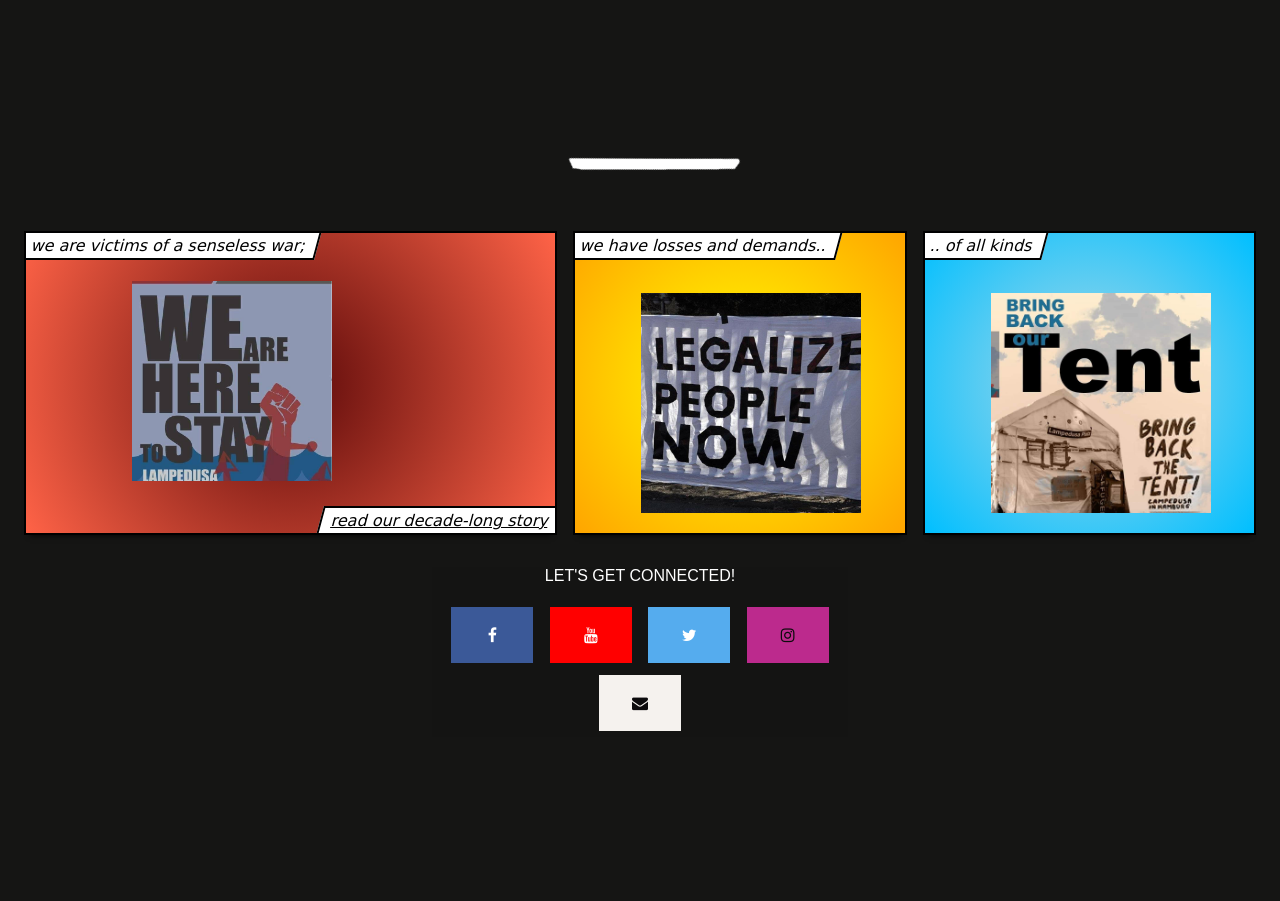
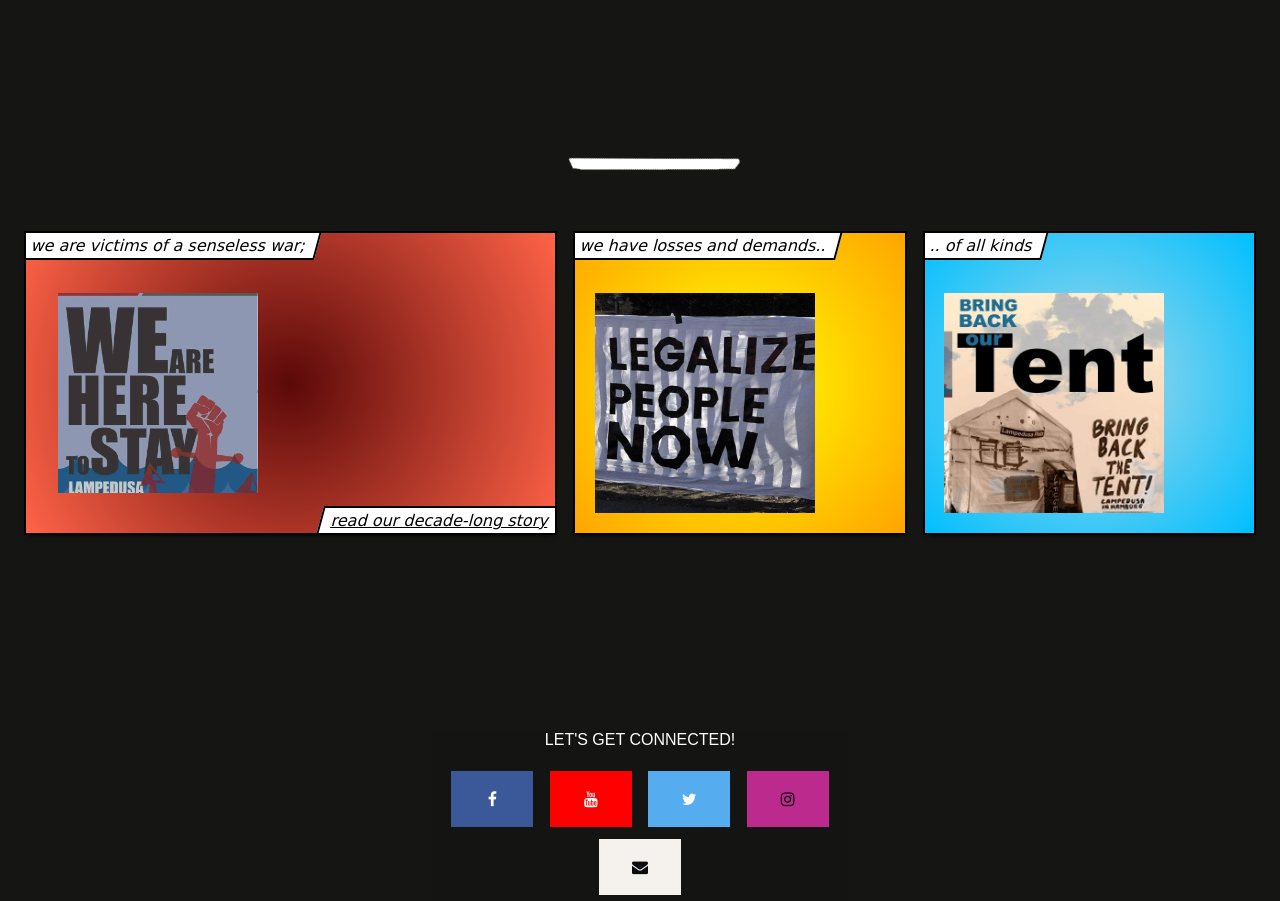
Before and after one commit to streamerd/lampedusa-group-in-hamburg, a plain HTML site: page index.html in a window 1280 px wide. Shown: the part 138-1039 px from the top of the page. Before the commit the page ends 875 px from the top, so only its background shows below. Drawn offline with nearby package versions, Linux system fonts and the light colour scheme; a web font is replaced by a local one.

Commit message:
enhance comic layout

```diff
--- a/css/comicbook.css
+++ b/css/comicbook.css
@@ -45,7 +45,7 @@
   }
 
   .panel-center-left{
-    left:20%;
+    left:6%;
     position:absolute;
     top:20% ;
     /* transform:skew(-15deg); */
--- a/index.html
+++ b/index.html
@@ -112,7 +112,7 @@
          -->
         <div class="panel">
           <p class="text top-left">we are victims of a senseless war; </p>
-          <img class="panel-center" src="./img/here-to-stay.jpeg" width="200px" height="200px"/>
+          <img class="panel-center-left" src="./img/here-to-stay.jpeg" width="200px" height="200px"/>
           <p class="text bottom-right">
               <a href="./our-history.html">
                 <u>
@@ -140,13 +140,11 @@
           </div>
 
 
-
-
       </article>
       <!-- end of comicbook -->
 
 
-        <div class="footer">
+        <div class="footer" style="margin-top:180px;">
             <p class="footer-txt">let's get connected!</p>
             <a href="https://www.facebook.com/lampedusainhamburg" target="_blank" class="fa fa-facebook"></a>
             <a href="https://www.youtube.com/channel/UCIVhGcd80cS--fygJJ53-Ig" target="_blank" class="fa fa-youtube"></a>
```
